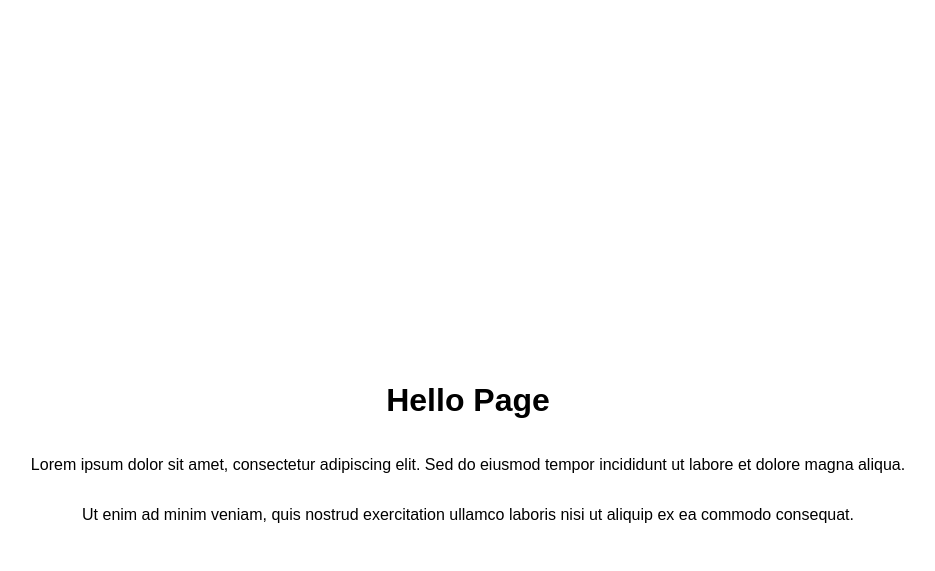
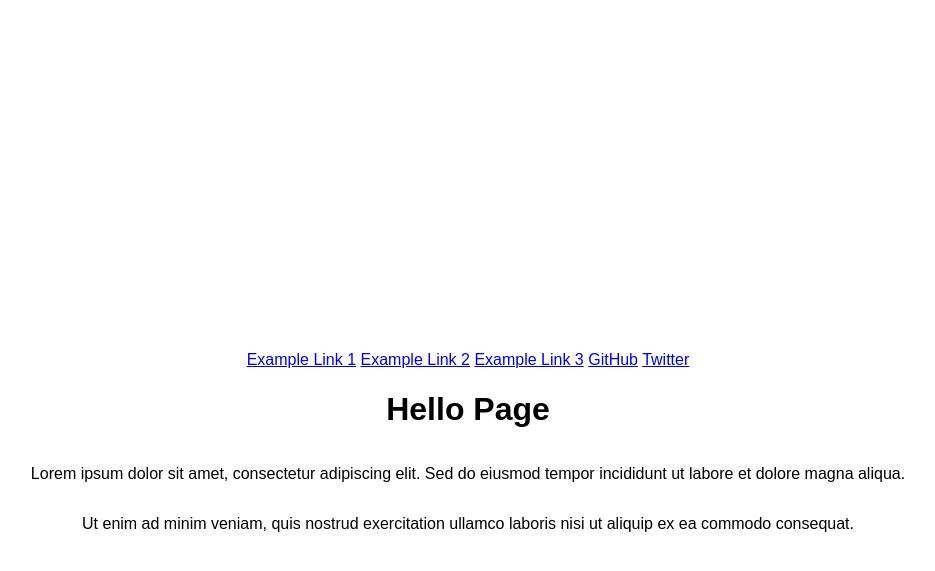
Before and after one commit to definitelynotaspren/definitelynotaspren.github.io, a Jekyll site: the page hello.html, which Jekyll copies as it is, in a window 1280 px wide. Shown: the top 571 px of the page, without its empty margins (172-1107 px from the left). Built offline with Jekyll 4.4.1, drawn with Linux system fonts in a browser that asks for light colours.

Commit message:
Update hello.html

```diff
--- a/hello.html
+++ b/hello.html
@@ -20,6 +20,13 @@
     </style>
 </head>
 <body>
+        <div class="links">
+        <a href="https://example.com">Example Link 1</a>
+        <a href="https://example.org">Example Link 2</a>
+        <a href="https://example.net">Example Link 3</a>
+        <a href="https://github.com">GitHub</a>
+        <a href="https://twitter.com">Twitter</a>
+    </div>
     <h1>Hello Page</h1>
     <p>Lorem ipsum dolor sit amet, consectetur adipiscing elit. Sed do eiusmod tempor incididunt ut labore et dolore magna aliqua.</p>
     <p>Ut enim ad minim veniam, quis nostrud exercitation ullamco laboris nisi ut aliquip ex ea commodo consequat.</p>
```
